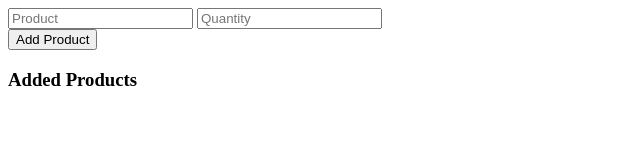
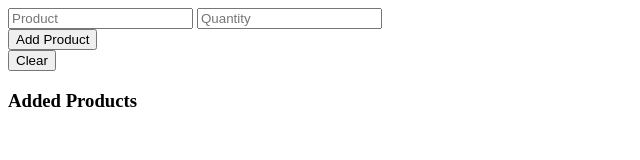
Before and after one commit to lijanahmmed/Browser-Storage-API, a plain HTML site: page cart.html in a window 1280 px wide. Shown: the whole page, without its empty margins (0-640 px from the left). Drawn offline with Linux system fonts and the light colour scheme.

Commit message:
added localStorage clear option

```diff
--- a/cart.html
+++ b/cart.html
@@ -10,6 +10,8 @@
     <input id="quantity" type="text" placeholder="Quantity">
     <br>
     <button onclick="handleAddProducts()">Add Product</button>
+    <br>
+    <button onclick="handleClick()">Clear</button>
 
     <div>
         <h3>Added Products</h3>
--- a/js/cart.js
+++ b/js/cart.js
@@ -59,6 +59,10 @@ const displayStoredProducts = () =>{
 
 displayStoredProducts();
 
+const handleClick = () => {
+    localStorage.clear();
+}
+
 /**
  * To save Object/array in the Local storage
  * 1. convert the object to JSON string by using JSON.stringify
```
